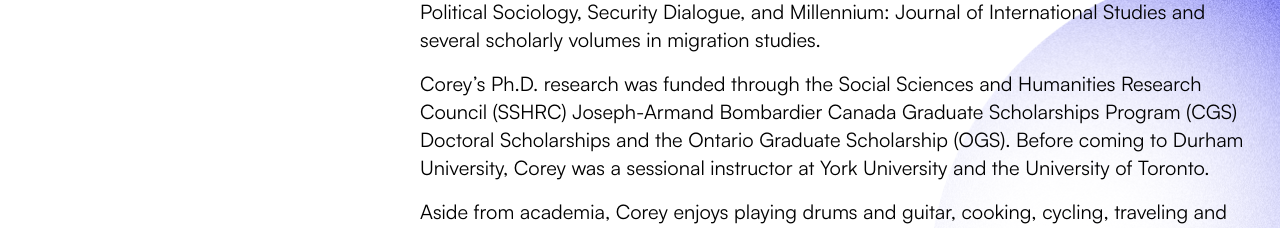
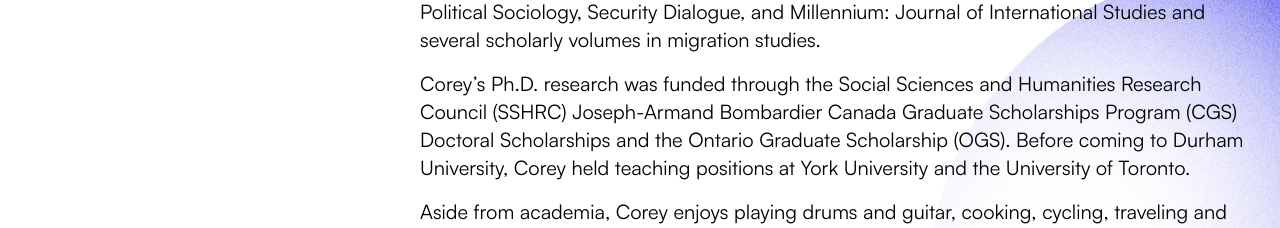
Before and after one commit to cmkshaw/coreyrobinson2022, a Next.js app: page / in a window 1280 px wide. Shown: the part 580-808 px from the top of the page. Built offline with nearby package versions, Linux system fonts and the light colour scheme; no server answers.

Commit message:
Tweak about

```diff
--- a/components/content/about.tsx
+++ b/components/content/about.tsx
@@ -34,7 +34,7 @@ const About = () => {
           Humanities Research Council (SSHRC) Joseph-Armand Bombardier Canada
           Graduate Scholarships Program (CGS) Doctoral Scholarships and the
           Ontario Graduate Scholarship (OGS). Before coming to Durham
-          University, Corey was a sessional instructor at York University and
+          University, Corey held teaching positions at York University and
           the University of Toronto.
         </p>
         <p>
```
